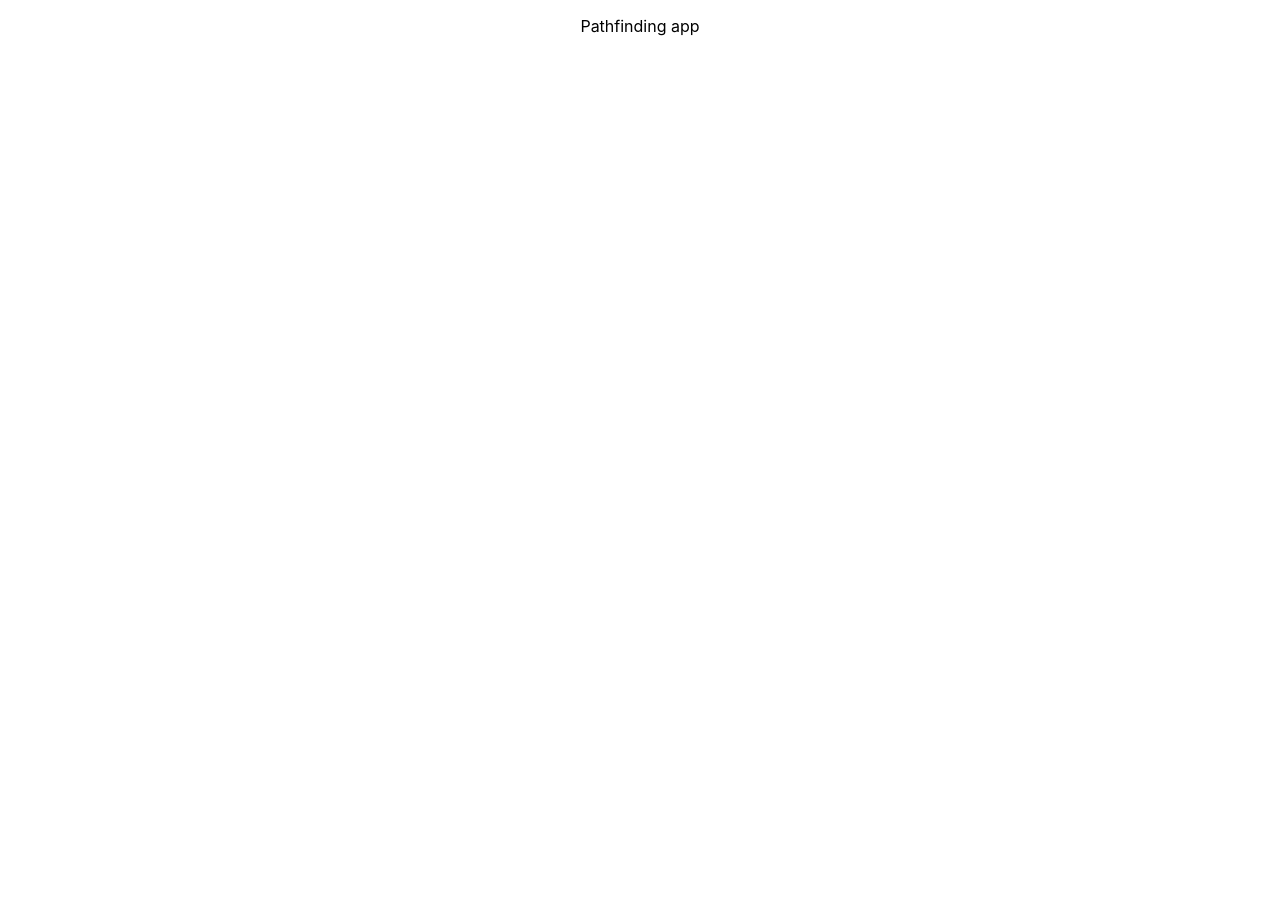
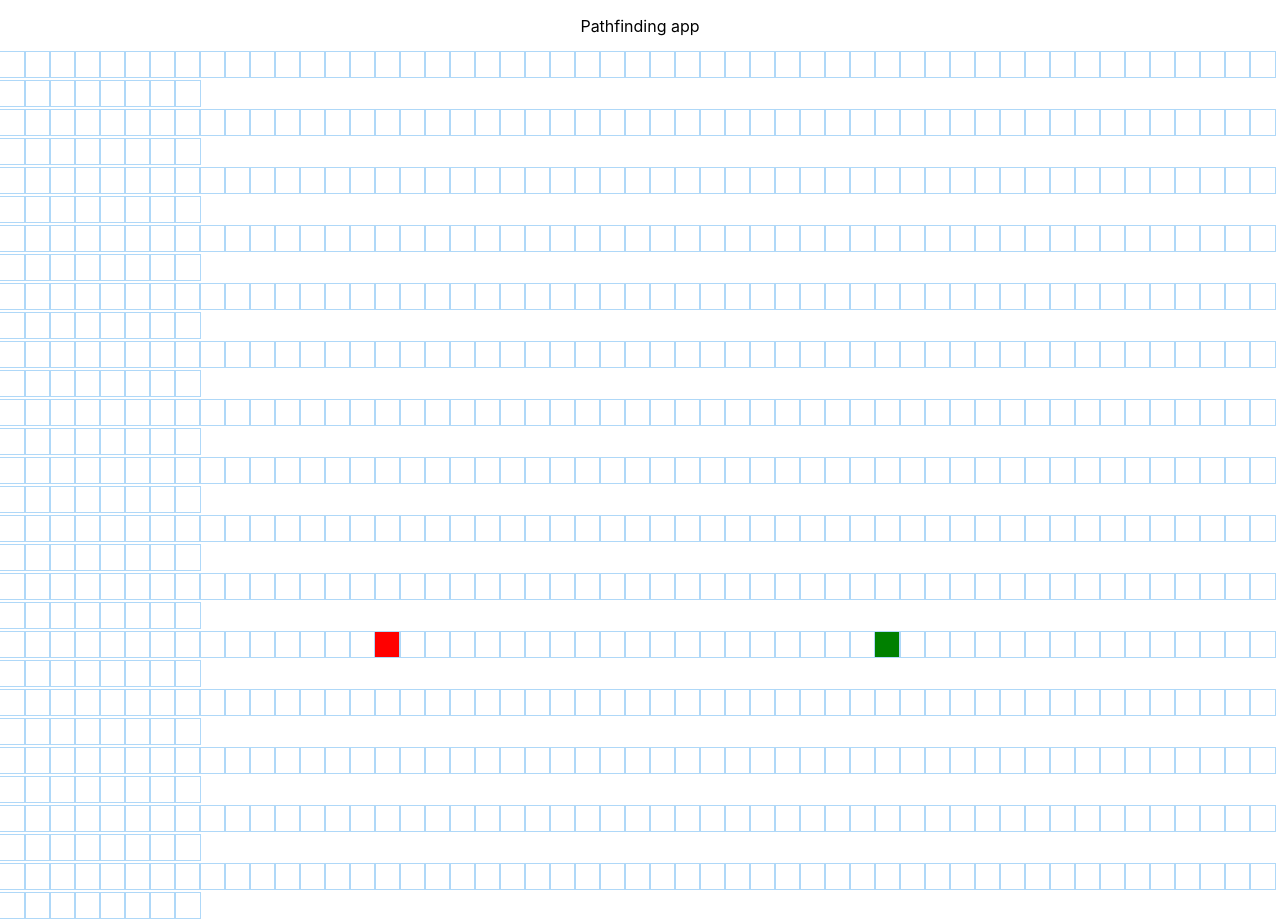
Before and after one commit to minimum2106/graph, a React (Create React App) app: page / in a window 1280 px wide. Before the commit the page ends 800 px from the top, so only its background shows below. Built offline with nearby package versions, Linux system fonts and the light colour scheme.

Commit message:
finish create init table

```diff
--- a/src/App.js
+++ b/src/App.js
@@ -7,8 +7,8 @@ function App() {
       <header className="App-header">
        <p>Pathfinding app</p>
       </header>
-      <GridTable>
-      </GridTable>
+      <GridTable/>
+
     </div>
   );
 }
--- a/src/components/GridNode/GridNode.css
+++ b/src/components/GridNode/GridNode.css
@@ -4,3 +4,11 @@
     outline: 1px solid rgb(175, 216, 248);
     display: inline-block;
   }
+
+.node-finish {
+  background-color: green;
+}
+
+.node-start {
+  background-color: red;
+}
--- a/src/components/GridNode/GridNode.js
+++ b/src/components/GridNode/GridNode.js
@@ -2,9 +2,15 @@ import React from 'react';
 
 import './GridNode.css';
 
-function GridNode() {
+function GridNode(props) {
+    const {isFinish, isStart, isWall, col, row} = props;
+
+    const extraClassName = isFinish? 'node-finish' : isStart? 'node-start': isWall? 'node-wall': ''
+
     return (
-        <div className=".node"></div>
+        <div className= {`node ${extraClassName}`}
+             id={`node-${row}-${col}`}
+             ></div>
     )
 }
 
--- a/src/components/GridTable.js
+++ b/src/components/GridTable.js
@@ -1,7 +1,16 @@
 import React from 'react'
+import { useState, useEffect } from 'react';
+
+import GridNode from './GridNode/GridNode'
 
 const COLUMNS = 59;
 const ROWS = 15;
+
+
+const START_NODE_ROW = 10;
+const START_NODE_COL = 15;
+const FINISH_NODE_ROW = 10;
+const FINISH_NODE_COL = 35;
 
 const gridTableInit = (rows, cols) => {
     const nodes = [];
@@ -10,7 +19,7 @@ const gridTableInit = (rows, cols) => {
         let currentRow = [];
         for(let col = 0; col < cols; col++)
         {
-            currentRow.push(col);
+            currentRow.push(createNode(row, col));
         }
 
         nodes.push(currentRow);
@@ -19,11 +28,52 @@ const gridTableInit = (rows, cols) => {
     return nodes;
 }
 
+const createNode = (row, col) => {
+    return {
+        row,
+        col,
+        isStart: row === START_NODE_ROW && col === START_NODE_COL,
+        isFinish: row === FINISH_NODE_ROW && col === FINISH_NODE_COL,
+        distance: Infinity,
+        isVisited: false,
+        isWall: false,
+        previousNode: null,
+    };
+}
+
 
 function GridTable() {
+    const [gridTable, setGridTable] = useState(gridTableInit(ROWS, COLUMNS));
+
+//    useEffect(() => {
+
+//    })
+
     return (
         <div>
-
+            {
+                gridTable.map((row, rowIndex) => {
+                    return(
+                        <div key={rowIndex}>
+                            {
+                                row.map((node, nodeIndex) =>
+                                {
+                                    const {isStart, isFinish, col, row, isWall} = node;
+                                    return(
+                                    <GridNode
+                                        key = {nodeIndex}
+                                        isFinish = {isFinish}
+                                        isStart = {isStart}
+                                        col = {col}
+                                        row = {row}
+                                        isWall = {isWall}
+                                        ></GridNode>
+                                )})
+                            }
+                        </div>
+                    )
+                })
+            }
         </div>
     )
 }
```
